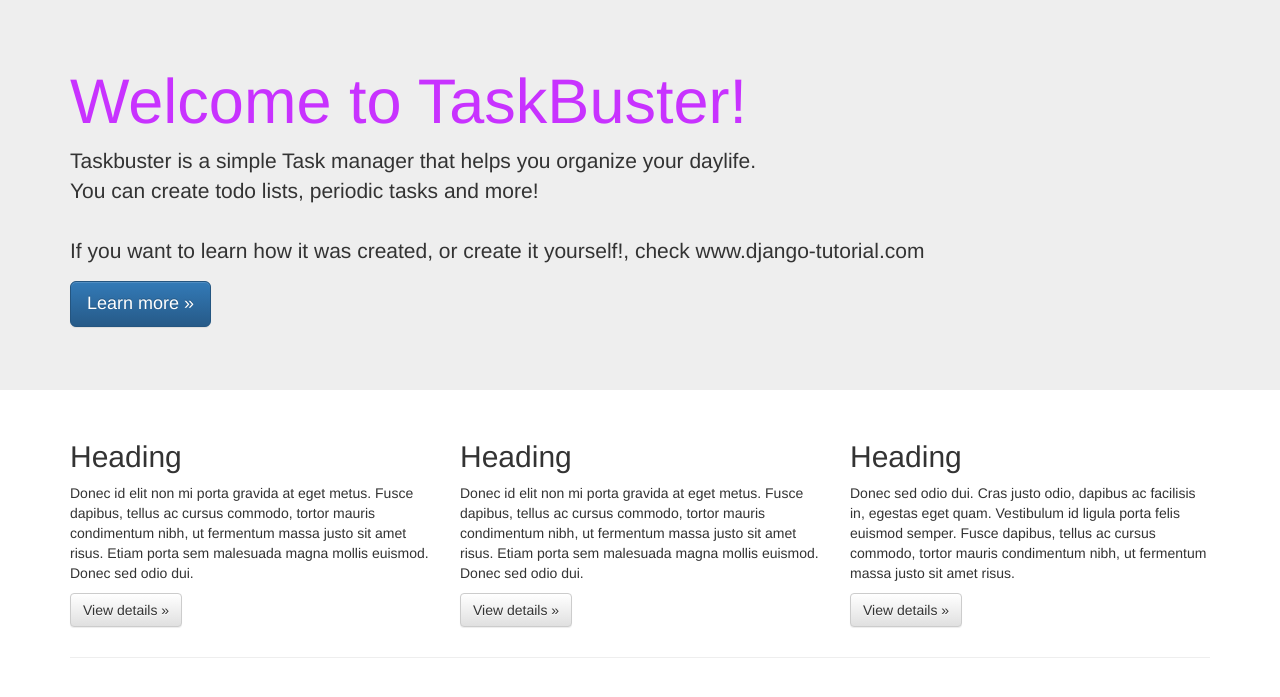
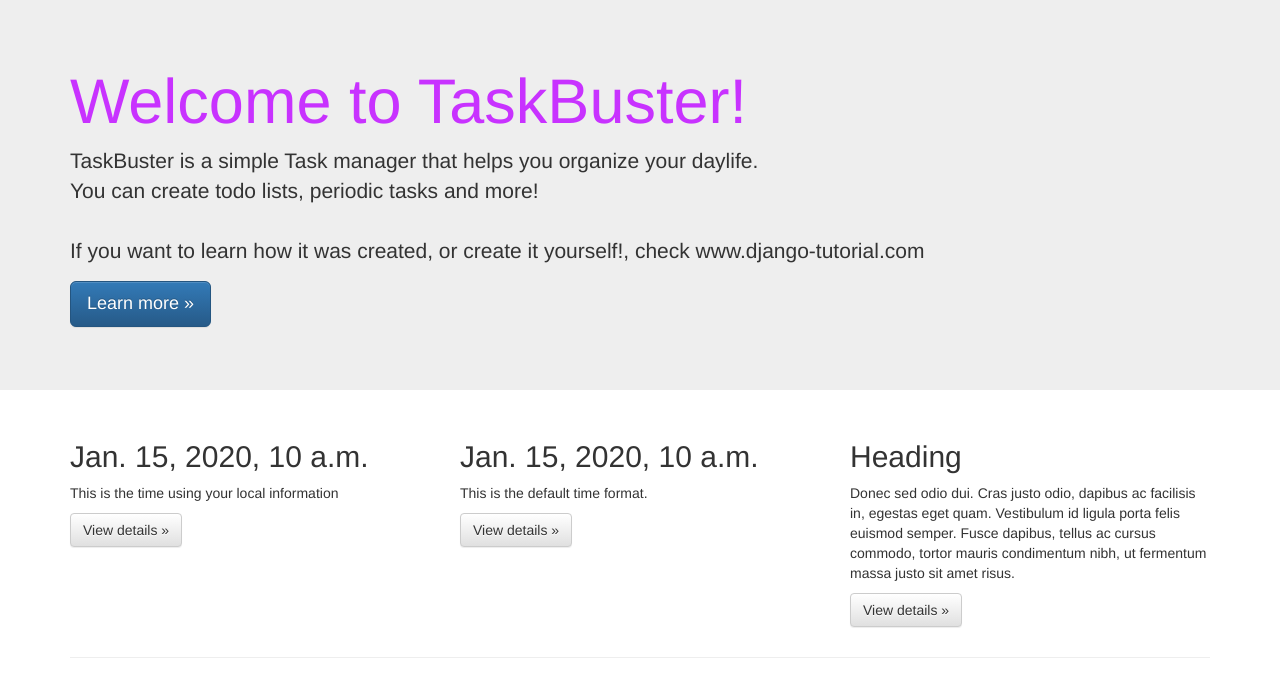
Before and after one commit to nerissalin/Tutorials, a Django app: template TB/taskbuster/templates/taskbuster/index.html in a window 1280 px wide. Shown: the part 51-748 px from the top of the page. Run offline with Django 3.2, Linux system fonts and the light colour scheme; the template is opened without the code that fills it: most values are stand-ins (such as "Sample title", 1, 10 or a date in 2020); some libraries are stand-ins or nearby versions.

```diff
--- a/TB/taskbuster/settings/base.py
+++ b/TB/taskbuster/settings/base.py
@@ -103,6 +103,7 @@ AUTH_PASSWORD_VALIDATORS = [
 
 # Internationalization
 # https://docs.djangoproject.com/en/1.9/topics/i18n/
+from django.utils.translation import ugettext_lazy as _
 
 LANGUAGE_CODE = 'en-us'
 
@@ -114,7 +115,6 @@ USE_L10N = True
 
 USE_TZ = True
 
-from django.utils.translation import ugettext_lazy as _
 LANGUAGES = (
     ('en', _('English')),
     ('ca', _('Catalan')),
--- a/TB/taskbuster/templates/taskbuster/index.html
+++ b/TB/taskbuster/templates/taskbuster/index.html
@@ -1,31 +1,33 @@
 {% extends "base.html" %}
 {% load i18n %}
+{% load l10n %}
 
 {% block head_title %}TaskBuster Django Tutorial{% endblock %}
 
 {% block content %}
     <!-- Main jumbotron for a primary marketing message or call to action -->
-    <div class="jumbotron">
-      <div class="container">
+  <div class="jumbotron">
+    <div class="container">
         <h1>{% trans "Welcome to TaskBuster!"%}</h1>
-        <p>{% blocktrans %}Taskbuster is a simple Task manager that helps you organize your daylife. </br> You can create todo lists, periodic tasks and more!</br></br> If you want to learn how it was created, or create it yourself!, check www.django-tutorial.com{% endblocktrans %}</p>
-        <p><a class="btn btn-primary btn-lg" href="#" role="button">Learn more &raquo;</a></p>
+        <p>{% blocktrans %}TaskBuster is a simple Task manager that helps you organize your daylife. </br> You can create todo lists, periodic tasks and more! </br></br> If you want to learn how it was created, or create it yourself!, check www.django-tutorial.com{% endblocktrans %}</p>
+        <p><a class="btn btn-primary btn-lg" role="button">Learn more &raquo;</a></p>
       </div>
     </div>
+  </div>
 
     <div class="container">
       <!-- Example row of columns -->
       <div class="row">
         <div class="col-md-4">
-          <h2>Heading</h2>
-          <p>Donec id elit non mi porta gravida at eget metus. Fusce dapibus, tellus ac cursus commodo, tortor mauris condimentum nibh, ut fermentum massa justo sit amet risus. Etiam porta sem malesuada magna mollis euismod. Donec sed odio dui. </p>
-          <p><a class="btn btn-default" href="#" role="button">View details &raquo;</a></p>
+              <h2 id="local-date">{{today}}</h2>
+              <p>This is the time using your local information </p>
+              <p><a class="btn btn-default" href="#" role="button">View details &raquo;</a></p>
         </div>
         <div class="col-md-4">
-          <h2>Heading</h2>
-          <p>Donec id elit non mi porta gravida at eget metus. Fusce dapibus, tellus ac cursus commodo, tortor mauris condimentum nibh, ut fermentum massa justo sit amet risus. Etiam porta sem malesuada magna mollis euismod. Donec sed odio dui. </p>
-          <p><a class="btn btn-default" href="#" role="button">View details &raquo;</a></p>
-       </div>
+              <h2 id="non-local-date">{{today|unlocalize}}</h2>
+              <p>This is the default time format.</p>
+              <p><a class="btn btn-default" href="#" role="button">View details &raquo;</a></p>
+        </div>
         <div class="col-md-4">
           <h2>Heading</h2>
           <p>Donec sed odio dui. Cras justo odio, dapibus ac facilisis in, egestas eget quam. Vestibulum id ligula porta felis euismod semper. Fusce dapibus, tellus ac cursus commodo, tortor mauris condimentum nibh, ut fermentum massa justo sit amet risus.</p>
--- a/TB/taskbuster/urls.py
+++ b/TB/taskbuster/urls.py
@@ -1,26 +1,14 @@
-"""taskbuster URL Configuration
-
-The `urlpatterns` list routes URLs to views. For more information please see:
-    https://docs.djangoproject.com/en/1.9/topics/http/urls/
-Examples:
-Function views
-    1. Add an import:  from my_app import views
-    2. Add a URL to urlpatterns:  url(r'^$', views.home, name='home')
-Class-based views
-    1. Add an import:  from other_app.views import Home
-    2. Add a URL to urlpatterns:  url(r'^$', Home.as_view(), name='home')
-Including another URLconf
-    1. Add an import:  from blog import urls as blog_urls
-    2. Import the include() function: from django.conf.urls import url, include
-    3. Add a URL to urlpatterns:  url(r'^blog/', include(blog_urls))
-"""
-from django.conf.urls import url
+from django.conf.urls import include, url
 from django.contrib import admin
+from django.conf.urls.i18n import i18n_patterns
 from .views import home, home_files
 
 urlpatterns = [
-    url(r'^admin/', admin.site.urls),
-    url(r'^$', home, name='home'),
     url(r'^(?P<filename>(robots.txt)|(humans.txt))$',
         home_files, name='home-files'),
 ]
+
+urlpatterns += i18n_patterns(
+    url(r'^$', home, name='home'),
+    url(r'^admin/', include(admin.site.urls)),
+)
--- a/TB/taskbuster/views.py
+++ b/TB/taskbuster/views.py
@@ -1,8 +1,10 @@
 # -*- coding: utf-8 -*-
 from django.shortcuts import render
+import datetime
 
 def home(request):
-    return render(request, "taskbuster/index.html", {})
+    today = datetime.date.today()
+    return render(request, "taskbuster/index.html", {'today': today})
 
 def home_files(request, filename):
 	return render(request, filename, {}, content_type="text/plain")
```
Also changed, not shown: TB/functional_tests/test_all_users.py (+19 -0 lines), TB/taskbuster/locale/ca/LC_MESSAGES/django.po, 1 other file.
